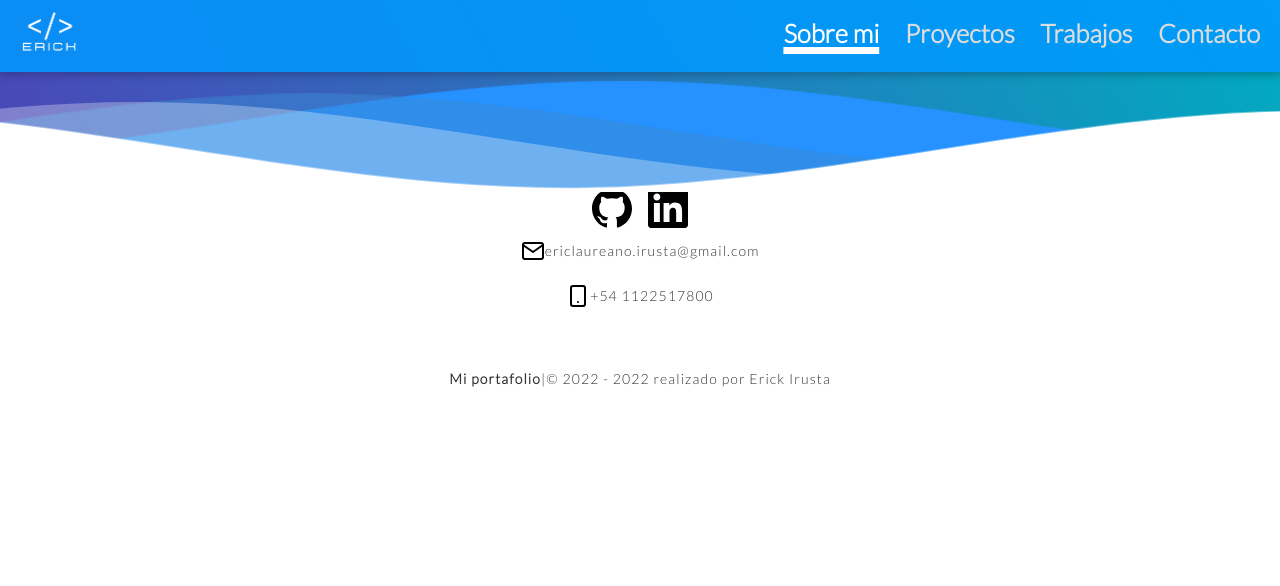
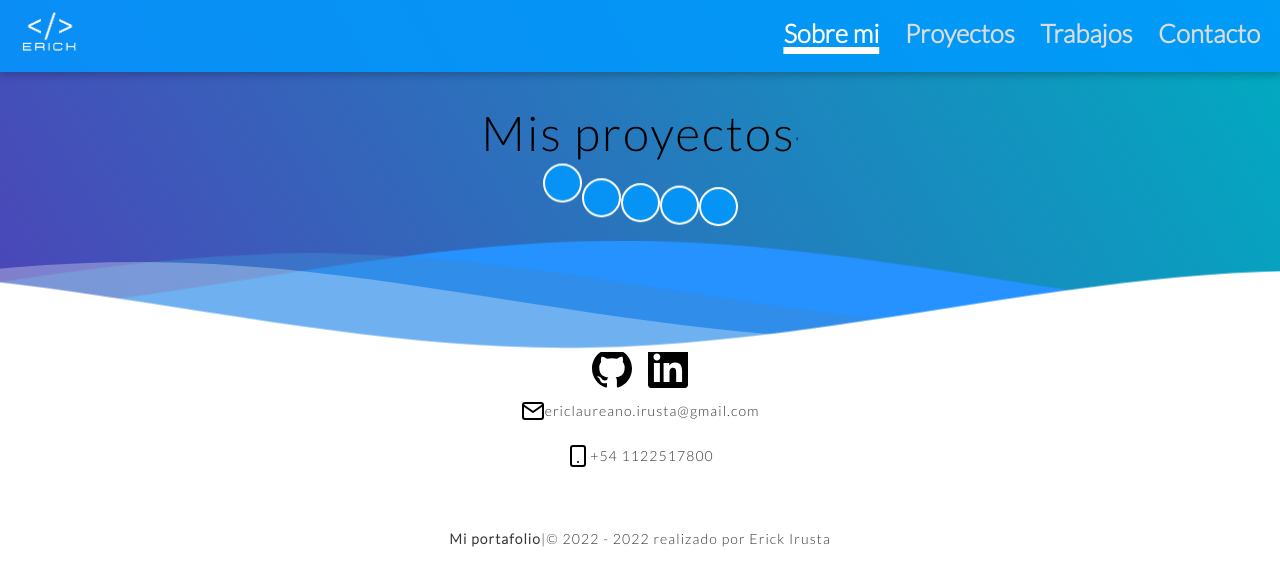
Before and after one commit to EricksonRT/MyportfolioV2, a React (Vite) app: page /projects in a window 1280 px wide. Shown: the top 586 px of the page. Built offline with nearby package versions, Linux system fonts and the light colour scheme.

Commit message:
animacion logo

```diff
--- a/src/App.jsx
+++ b/src/App.jsx
@@ -1,11 +1,12 @@
-import './assets/css/app.css';
-import './assets/js/main_app';
-import { BrowserRouter, Route, Routes } from 'react-router-dom';
-import About from './components/About/About';
-import { Footer } from './components/Footer/Footer';
-import Home from './components/Home/Home';
+import "./assets/css/app.css";
+import "./assets/js/main_app";
+import { BrowserRouter, Route, Routes } from "react-router-dom";
+import About from "./components/About/About";
+import { Footer } from "./components/Footer/Footer";
+import Home from "./components/Home/Home";
 
-import { Nabvar } from './components/Navbar/Navbar';
+import { Nabvar } from "./components/Navbar/Navbar";
+import Projects from "./components/Projects/Projects";
 
 function App() {
   return (
@@ -15,7 +16,7 @@ function App() {
         <Routes>
           <Route path="/" element={<Home />} />
           <Route path="/about/" element={<About />} />
-          <Route path="/projects/" element="" />
+          <Route path="/projects/" element={<Projects />} />
           <Route path="/jobs/" element="" />
           <Route path="/contact/" element="" />
         </Routes>
--- a/src/assets/css/app.css
+++ b/src/assets/css/app.css
@@ -180,6 +180,11 @@ input[type=checkbox]:checked + .nav__ul {
     justify-content: center;
   }
 }
+@media (max-width: 670px) {
+  .card-img img {
+    height: 312px !important;
+  }
+}
 .footer {
   width: 100vh;
   position: relative;
@@ -340,6 +345,106 @@ p {
     opacity: 1;
   }
 }
+.circle {
+  width: 35px;
+  height: 35px;
+  background-color: rgba(0, 153, 255, 0.851);
+  border: 2px solid #fff;
+  border-radius: 50%;
+}
+
+.cir-1 {
+  animation: circle-animated-1 1.5s alternate-reverse infinite;
+  transform: translateY(-45px);
+}
+@keyframes circle-animated-1 {
+  0% {
+    transform: rotateX(45px);
+  }
+  50% {
+    transform: translateY(-40px);
+  }
+  90% {
+    transform: translateY(-24px);
+  }
+  100% {
+    transform: translateY(-45px);
+  }
+}
+
+.cir-2 {
+  animation: circle-animated-2 1.5s alternate-reverse infinite;
+}
+@keyframes circle-animated-2 {
+  0% {
+    transform: rotateX(22.5px);
+  }
+  50% {
+    transform: translateY(-20px);
+  }
+  90% {
+    transform: translateY(-12px);
+  }
+  100% {
+    transform: translateY(-22.5px);
+  }
+}
+
+.cir-3 {
+  animation: circle-animated-3 1.5s alternate-reverse infinite;
+}
+@keyframes circle-animated-3 {
+  0% {
+    transform: rotateX(15px);
+  }
+  50% {
+    transform: translateY(-13.3333333333px);
+  }
+  90% {
+    transform: translateY(-8px);
+  }
+  100% {
+    transform: translateY(-15px);
+  }
+}
+
+.cir-4 {
+  animation: circle-animated-4 1.5s alternate-reverse infinite;
+}
+@keyframes circle-animated-4 {
+  0% {
+    transform: rotateX(11.25px);
+  }
+  50% {
+    transform: translateY(-10px);
+  }
+  90% {
+    transform: translateY(-6px);
+  }
+  100% {
+    transform: translateY(-11.25px);
+  }
+}
+
+.cir-5 {
+  animation: circle-animated-5 1.5s alternate-reverse infinite;
+  transform: translateY(17px);
+}
+@keyframes circle-animated-5 {
+  0% {
+    transform: rotateX(9px);
+  }
+  50% {
+    transform: translateY(-8px);
+  }
+  90% {
+    transform: translateY(-4.8px);
+  }
+  100% {
+    transform: translateY(-9px);
+  }
+}
+
 * {
   font-family: "Lato", sans-serif;
 }
--- /dev/null
+++ b/src/assets/sass/_loading.scss
@@ -0,0 +1,11 @@
+@use "mixinFuncions";
+// Variables
+$colorPrimario: rgba(0, 153, 255, 0.851);
+.circle{
+    width: 35px;
+    height: 35px;
+    background-color: $colorPrimario;
+    border: 2px solid #fff;
+    border-radius: 50%;
+}
+@include mixinFuncions.Circulo();
--- a/src/assets/sass/app.scss
+++ b/src/assets/sass/app.scss
@@ -3,6 +3,7 @@
 @use "footer";
 @use "about";
 @use "animations";
+@use "loading";
 @import url(//fonts.googleapis.com/css?family=Lato:300:400);
 
 * {
--- /dev/null
+++ b/src/components/Loading/Loading.jsx
@@ -0,0 +1,12 @@
+const Loading = () => {
+  return (
+    <div className="flex">
+      <div className="circle cir-1"></div>
+      <div className="circle cir-2"></div>
+      <div className="circle cir-3"></div>
+      <div className="circle cir-4"></div>
+      <div className="circle cir-5"></div>
+    </div>
+  );
+};
+export default Loading;
--- /dev/null
+++ b/src/components/Projects/Projects.jsx
@@ -0,0 +1,13 @@
+import Loading from "../Loading/Loading";
+
+const Projects = () => {
+  return (
+    <>
+      <div className="flex">
+        <h1>Mis proyectos </h1>,
+      </div>
+      <Loading />
+    </>
+  );
+};
+export default Projects;
```
Also changed, not shown: src/assets/sass/_generalStyles.scss (+8 -0 lines), src/assets/sass/_mixinFuncions.scss (+29 -0 lines), 1 other file (tests, documents, lock files or other folders).
